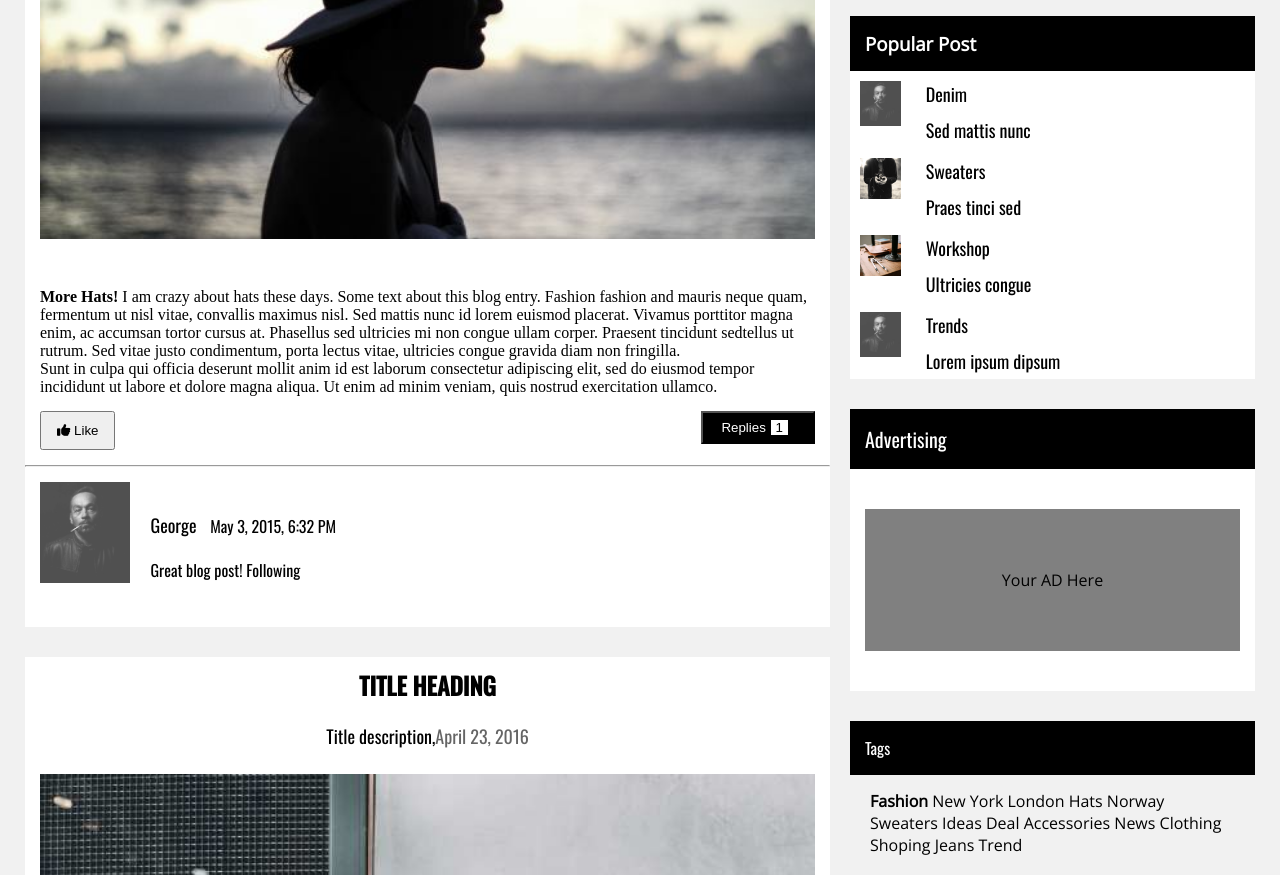
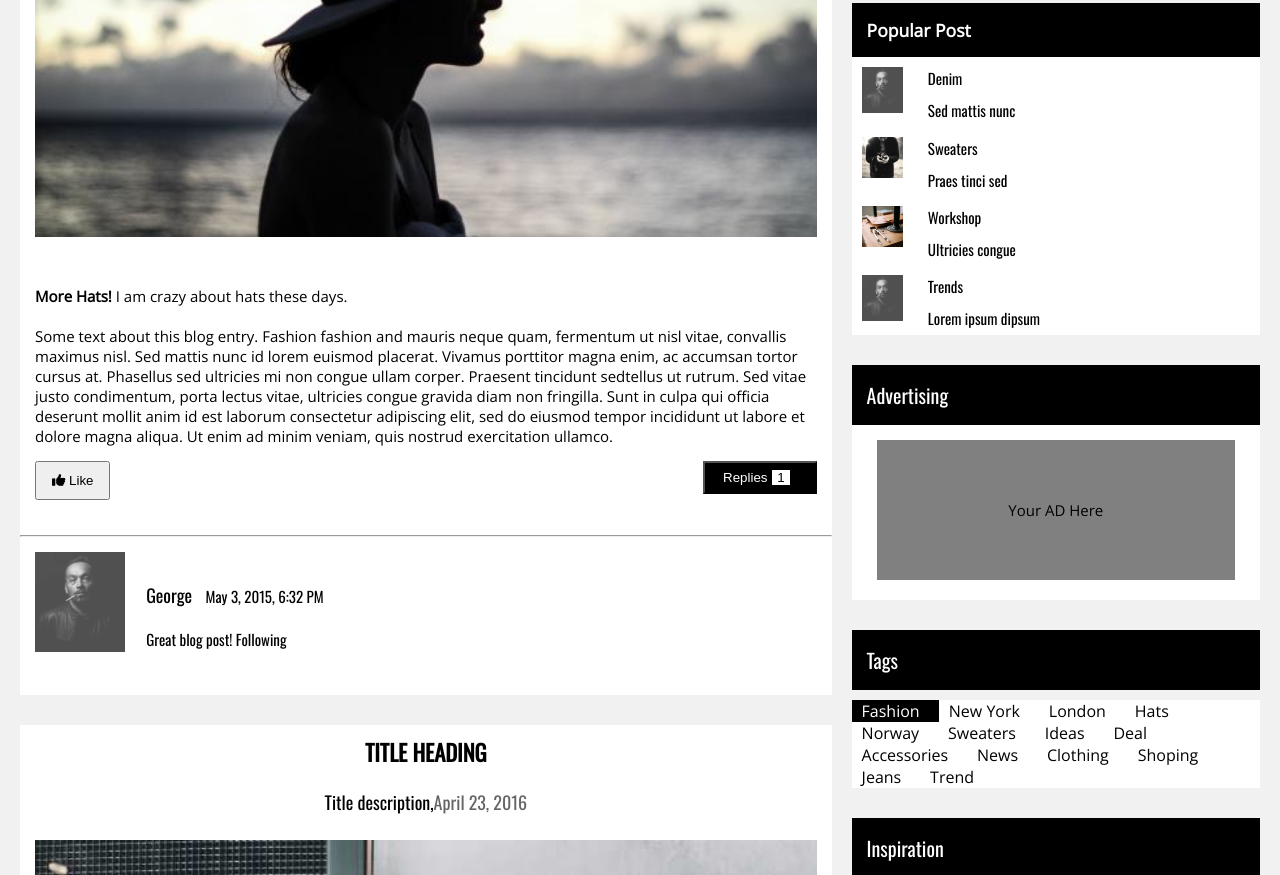
Before and after one commit to PrinceUpadhayay/Fashion-Blog, a plain HTML site: page index.html in a window 1280 px wide. Shown: the part 1512-2387 px from the top of the page. Drawn offline with nearby package versions, Linux system fonts and the light colour scheme.

Commit message:
responsive complete

```diff
--- a/css/style.css
+++ b/css/style.css
@@ -66,7 +66,7 @@ body{
     color: white;
     font-size: 35px;
     letter-spacing: 4px;
-    top: 25%;
+    top: 20%;
     padding: 20px;
     font-family: "Oswald";
 }
@@ -93,8 +93,10 @@ body{
 /* main content start */
 .main-content{
     display: flex;
-    padding: 15px;
+    padding: 10px;
     flex-wrap: wrap;
+    font-family: "Open Sans";
+    font-size: 15px;
 }
 .main-content-left{
     background-color: #f1f1f1;
@@ -131,6 +133,7 @@ body{
     margin-top: 15px;
     padding: 15px;
 }
+
 .post-middel-button-container{
     display: flex;
     justify-content: space-between;
@@ -138,6 +141,7 @@ body{
 }
 .post-button-left button{
     padding: 10px 15px;
+    margin-bottom: 20px;
 }
 
 .post-button-right button{
@@ -190,7 +194,6 @@ body{
 
 .main-content-right{
    width: 34%;
-    font-family: "Open Sans";
     padding: 0 10px ;
  }
  .introduction-conatiner{
@@ -216,6 +219,7 @@ body{
     background-color: black;
     color: white;
     padding: 15px 15px;
+    font-size: 25x;
  }
  .popular-post-head{
     color: white;
@@ -240,7 +244,7 @@ body{
     padding-top: 5px;
  }
  .popular-post-content p{
-    font-size: 18px;
+    font-size: 15px;
     color: black;
     padding:5px;
     font-family: "Oswald";
@@ -268,7 +272,8 @@ body{
 .advertising-content-conatiner{
     text-align: center;
     background-color: white;
-    padding: 40px 15px;
+    padding: 15px 25px;
+    height: 175px;
 }
 .advertising-content-conatiner p{
     background-color: grey;
@@ -285,15 +290,25 @@ body{
     font-family: "Oswald";
     background-color: black;
     color: white;
+    font-size: 20px;
 }
 .tag-content-container{
-    display: flex;
-    flex-wrap: wrap;
-    padding: 10px 20px;
+    margin-top: 10px;
+    background-color: white;
+}
+.head{
+    background-color: black;
+    color: white;
+    font-size: 25px;
+}
+.tag-content-container span{
+    padding-left: 10px;
+    padding-right: 15px;
+    margin-top: 10px;
+    font-size: 16px;
 }
 .tag-content p{
     padding: 5px 0 5px 0;
-    background-color: fff;
 }
 /* tag ens here */
 
@@ -307,6 +322,7 @@ body{
     font-family: "Oswald";
     background-color: black;
     color: white;
+    font-size: 20px;
 }
 .insipirtaion-image-container{
     display: flex;
@@ -332,6 +348,7 @@ body{
     font-family: "Oswald";
     background-color: black;
     color: white;
+    font-size: 20px;
 }
 .followme-content{
     padding: 10px;
@@ -354,6 +371,7 @@ body{
     background-color: black;
     color: white;
     margin-bottom: 10px;
+    font-size: 20px;
 }
 .subscribe-content-conatiner p{
     margin-bottom: 10px;
@@ -405,3 +423,15 @@ body{
     color: white;
 }
 /* footer End here */
+
+/* media Query start here */
+
+@media (max-width:900px){
+    .main-content-right{
+        display: block;
+        width: 100%;
+    }
+    .main-content-left{
+        width: 100%;
+    }
+}
--- a/index.html
+++ b/index.html
@@ -16,8 +16,7 @@
     <link href="https://fonts.googleapis.com/css2?family=Oswald:wght@200;300;400&display=swap" rel="stylesheet">
     <link rel="preconnect" href="https://fonts.googleapis.com">
     <link rel="preconnect" href="https://fonts.gstatic.com" crossorigin>
-    <link href="https://fonts.googleapis.com/css2?family=Open+Sans:wght@300&family=Oswald:wght@200;300;500&display=swap"
-        rel="stylesheet">
+    <link href="https://fonts.googleapis.com/css2?family=Open+Sans:wght@300;400&display=swap" rel="stylesheet">
     <!-- google font use -->
 
 
@@ -26,7 +25,7 @@
 </head>
 
 <body>
-    <div class="content-wrapper">
+
 
     <!-- navbar section start here -->
     <div class="navbar">
@@ -47,6 +46,7 @@
 
     </div>
     <!--  navbar section  End here -->
+    <div class="content-wrapper">
         <main>
 
             <!-- slider section start here -->
@@ -100,16 +100,26 @@
                             </div>
                         </div>
                         <div class="post-middel-content">
-                        <b>More Hats!</b> I am crazy about hats these days. Some text about this blog entry. Fashion
+                            <b>More Hats!</b> I am crazy about hats these days.
+                            <p>
+
+
+                             <br> Some text about this blog entry. Fashion
                              fashion
-                        and mauris neque quam, fermentum ut nisl vitae, convallis maximus nisl. Sed mattis nunc id lorem
+                             and mauris neque quam, fermentum ut nisl vitae, convallis maximus nisl. Sed mattis nunc id
+                             lorem
                              euismod placerat. Vivamus porttitor magna enim, ac accumsan tortor cursus at. Phasellus sed
-                        ultricies mi non congue ullam corper. Praesent tincidunt sedtellus ut rutrum. Sed vitae justo
+                             ultricies mi non congue ullam corper. Praesent tincidunt sedtellus ut rutrum. Sed vitae
+                             justo
                              condimentum, porta lectus vitae, ultricies congue gravida diam non fringilla.
-                        <br>
-                        Sunt in culpa qui officia deserunt mollit anim id est laborum consectetur adipiscing elit, sed
+                             Sunt in culpa qui officia deserunt mollit anim id est laborum consectetur adipiscing elit,
+                             sed
                              do eiusmod tempor incididunt ut labore et dolore magna aliqua. Ut enim ad minim veniam, quis
                              nostrud exercitation ullamco.
+                            </p>
+
+
+
 
                             <div class="post-middel-button-container">
 
@@ -160,16 +170,23 @@
                             </div>
                         </div>
                         <div class="post-middel-content">
-                        <b>More Hats!</b> I am crazy about hats these days. Some text about this blog entry. Fashion
+                            <b>More Hats!</b> I am crazy about hats these days.
+                            <p>
+
+
+                             <br> Some text about this blog entry. Fashion
                              fashion
-                        and mauris neque quam, fermentum ut nisl vitae, convallis maximus nisl. Sed mattis nunc id lorem
+                             and mauris neque quam, fermentum ut nisl vitae, convallis maximus nisl. Sed mattis nunc id
+                             lorem
                              euismod placerat. Vivamus porttitor magna enim, ac accumsan tortor cursus at. Phasellus sed
-                        ultricies mi non congue ullam corper. Praesent tincidunt sedtellus ut rutrum. Sed vitae justo
+                             ultricies mi non congue ullam corper. Praesent tincidunt sedtellus ut rutrum. Sed vitae
+                             justo
                              condimentum, porta lectus vitae, ultricies congue gravida diam non fringilla.
-                        <br>
-                        Sunt in culpa qui officia deserunt mollit anim id est laborum consectetur adipiscing elit, sed
+                             Sunt in culpa qui officia deserunt mollit anim id est laborum consectetur adipiscing elit,
+                             sed
                              do eiusmod tempor incididunt ut labore et dolore magna aliqua. Ut enim ad minim veniam, quis
                              nostrud exercitation ullamco.
+                            </p>
 
                             <div class="post-middel-button-container">
 
@@ -206,16 +223,23 @@
                             </div>
                         </div>
                         <div class="post-middel-content">
-                        <b>More Hats!</b> I am crazy about hats these days. Some text about this blog entry. Fashion
+                            <b>More Hats!</b> I am crazy about hats these days.
+                           <p>
+
+
+                            <br> Some text about this blog entry. Fashion
                             fashion
-                        and mauris neque quam, fermentum ut nisl vitae, convallis maximus nisl. Sed mattis nunc id lorem
+                            and mauris neque quam, fermentum ut nisl vitae, convallis maximus nisl. Sed mattis nunc id
+                            lorem
                             euismod placerat. Vivamus porttitor magna enim, ac accumsan tortor cursus at. Phasellus sed
-                        ultricies mi non congue ullam corper. Praesent tincidunt sedtellus ut rutrum. Sed vitae justo
+                            ultricies mi non congue ullam corper. Praesent tincidunt sedtellus ut rutrum. Sed vitae
+                            justo
                             condimentum, porta lectus vitae, ultricies congue gravida diam non fringilla.
-                        <br>
-                        Sunt in culpa qui officia deserunt mollit anim id est laborum consectetur adipiscing elit, sed
+                            Sunt in culpa qui officia deserunt mollit anim id est laborum consectetur adipiscing elit,
+                            sed
                             do eiusmod tempor incididunt ut labore et dolore magna aliqua. Ut enim ad minim veniam, quis
                             nostrud exercitation ullamco.
+                           </p>
 
                             <div class="post-middel-button-container">
 
@@ -252,7 +276,8 @@
                                 My Name
                             </h3>
                             <p>
-                            Just me, myself and I, exploring the universe of uknownment. I have a heart of love and a
+                                Just me, myself and I, exploring the universe of uknownment. I have a heart of love and
+                                a
                                 interest of lorem ipsum and mauris neque quam blog. I want to share my world with you.
                             </p>
                         </div>
@@ -332,12 +357,9 @@
                             Advertising
                         </div>
                         <div class="advertising-content-conatiner">
-                        <div class="advertising-content">
                                 <p>
                                     Your AD Here
                                 </p>
-
-                        </div>
                         </div>
                     </div>
                     <!-- Advertising end here -->
@@ -349,24 +371,22 @@
                             Tags
                         </div>
                         <div class="tag-content-container">
-                        <div class="tag-content">
                             <p>
-                                <span><b>Fashion</b> </span>
-                                <span> New York</span>
-                                <span>London</span>
-                                <span>Hats</span>
-                                <span>Norway</span>
-                                <span>Sweaters</span>
-                                <span>Ideas</span>
-                                <span>Deal</span>
-                                <span>Accessories</span>
-                                <span>News</span>
-                                <span>Clothing</span>
-                                <span>Shoping</span>
-                                <span>Jeans</span>
-                                <span>Trend</span>
+                                <span class="head">Fashion </span>
+                                <span class="tag-list"> New York</span>
+                                <span class="tag-list">London</span>
+                                <span class="tag-list">Hats</span>
+                                <span class="tag-list">Norway</span>
+                                <span class="tag-list">Sweaters</span>
+                                <span class="tag-list">Ideas</span>
+                                <span class="tag-list">Deal</span>
+                                <span class="tag-list">Accessories</span>
+                                <span class="tag-list">News</span>
+                                <span class="tag-list">Clothing</span>
+                                <span class="tag-list">Shoping</span>
+                                <span class="tag-list">Jeans</span>
+                                <span class="tag-list">Trend</span>
                             </p>
-                        </div>
                         </div>
                     </div>
                     <!-- Tag end here -->
@@ -409,7 +429,7 @@
                     <!-- followme end here -->
 
                     <!-- subscribe start here -->
-                <div class="subscribe-conatiner" >
+                    <div class="subscribe-conatiner">
                         <div class="subscribe-head">
                             Subscribe
                         </div>
@@ -430,12 +450,11 @@
                 <!-- main content right end here  -->
             </div>
         </main>
-
+    </div>
         <!-- footer start here -->
         <footer>
             <div class="footer-container">
                 <div class="footer-head">
-                <a href="#"></a>
                     <button>
                         <i class="fa fa-arrow-up"></i>
                         To the top
@@ -449,7 +468,7 @@
             </div>
         </footer>
         <!-- fotter end here -->
-</div>
+
 
 </body>
 
```
Lines whose indentation alone changed are shown as unchanged.
